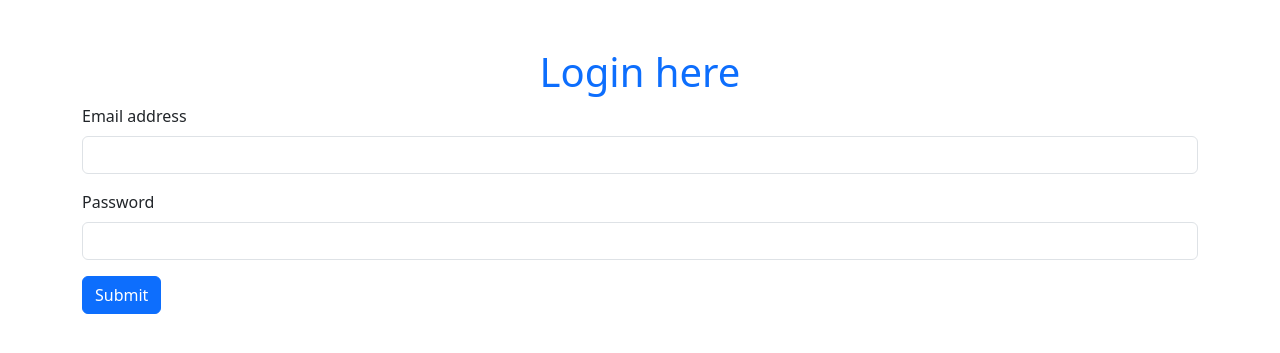
After one commit to Mantripat7/rest-drf, a Django app: page /login/ in a window 1280 px wide. The commit adds this page. Shown: the top 353 px of the page. Run offline with Django 5.2, Linux system fonts and the light colour scheme.

Commit message:
crud done

```diff
--- a/myapp/templates/extra.html
+++ b/myapp/templates/extra.html
@@ -1,7 +1,4 @@
 
 
-    {% if username %}
+
    <h1>Welcome, {{ username }}</h1>
-    {% else %}
-    <h1>Welcome, Guest</h1>
-    {% endif %}
--- /dev/null
+++ b/myapp/templates/login.html
@@ -0,0 +1,23 @@
+{% extends 'base.html' %}
+{% block content %}
+
+<div class="container my-5">
+    <h1 class="text-primary text-center"> Login here</h1>
+   <form method="post">
+    {% csrf_token %}
+  <div class="mb-3">
+    <label for="exampleInputEmail1" class="form-label">Email address</label>
+    <input type="email" class="form-control" name="email" aria-describedby="emailHelp">
+  </div>
+  <div class="mb-3">
+    <label for="exampleInputPassword1" class="form-label">Password</label>
+    <input type="password" class="form-control" name="password">
+  </div>
+
+  <button type="submit" class="btn btn-primary">Submit</button>
+</form>
+</div>
+
+
+
+{% endblock %}
--- a/myapp/urls.py
+++ b/myapp/urls.py
@@ -17,4 +17,9 @@ urlpatterns = [
     path('api/', include(router.urls)),
     path('home/', views.home, name="home"),
     path('about/', views.about, name="about"),
+    path('signin/', views.register, name="register"),
+    path('login/', views.login, name="login"),
+    path('profile/', views.profile, name="profile"),
+    path('logout/', views.logout, name="logout"),
+    path('delete/<int:id>', views.delete_profile, name="delete_profile"),
 ]
--- a/myapp/views.py
+++ b/myapp/views.py
@@ -1,15 +1,24 @@
-from django.shortcuts import render
+from django.shortcuts import render, redirect
 from django.http import HttpResponse
 # Create your views here.
 from .serializers import UserSerializer
 from rest_framework import viewsets
 from .models import User
+from django.shortcuts import get_object_or_404
+
 
 def home(request):
-    fruits = ["apple", "cherry"]
+    try:
+        if request.session["user"]:
+            user = User.objects.filter(email = request.session["user"]).first()
+            username = user.name
+    except:
+        username = "Guest"
+
     context = {
+        "user":user,
 
-        "fruits":fruits
+        "username":username
     }
     return render(request, "index.html", context)
 
@@ -18,8 +27,78 @@ def about(request):
     return render(request, "about.html")
 
 
+def register(request):
+
+    if request.method == "POST":
+        form_email = request.POST.get("email")
+        form_password = request.POST.get("password")
+
+        users = User.objects.filter(email = form_email)
+        if users:
+            return HttpResponse("email already exist")
 
 
+        max_roll = User.objects.order_by("-roll").first().roll
+        max_roll+=1
+        print(max_roll)
+
+
+        User.objects.create(
+            email = form_email,
+            password = form_password,
+            roll = max_roll
+        )
+        return HttpResponse("User account created successfully")
+
+    return render(request, "register.html")
+
+
+
+
+def login(request):
+    if request.method == "POST":
+        email = request.POST.get("email")
+        password = request.POST.get("password")
+
+        user = User.objects.filter(email = email).first()
+        if not user:
+            return HttpResponse("User with this email does not exist")
+
+        if not user.password == password:
+            return HttpResponse("password is incorrect")
+
+
+        request.session["user"] = user.email
+        return redirect('home')
+
+    return render(request, "login.html")
+
+
+
+def profile(request):
+    if not request.session.get("user"):
+        return redirect("login")
+    user = User.objects.filter(email = request.session["user"]).first()
+    if request.method == "POST":
+        user.name = request.POST.get("name")
+        user.email = request.POST.get("email")
+        user.address = request.POST.get("address")
+        user.save()
+        return redirect("profile")
+
+    return render(request, "profile.html", {"user":user})
+
+def delete_profile(request, id):
+    user = get_object_or_404(User, id=id)
+    user.delete()
+    return redirect('login')
+
+
+
+
+def logout(request):
+    request.session.flush()
+    return redirect('login')
 
 class UserViewSet(viewsets.ModelViewSet):
     queryset = User.objects.all()
--- a/static/css/style.css
+++ b/static/css/style.css
@@ -1,3 +1,3 @@
-h1{
-    color:rgb(0, 255, 242)
-}
+/* h1{
+    color:rgb(25, 0, 255)
+} */
```
Also changed, not shown: myapp/templates/index.html (+49 -11 lines), myapp/templates/profile.html (added, +32 -0 lines), myapp/templates/register.html (added, +23 -0 lines), db.sqlite3.
